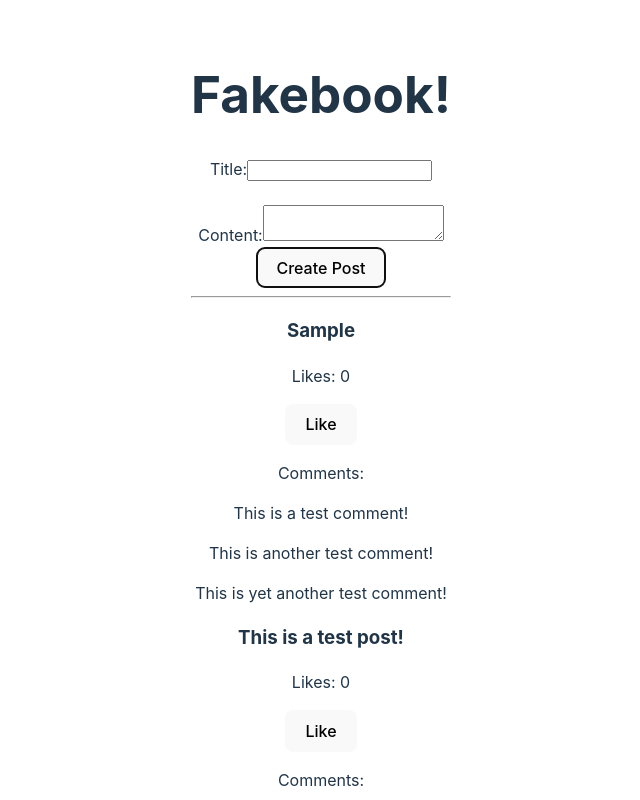
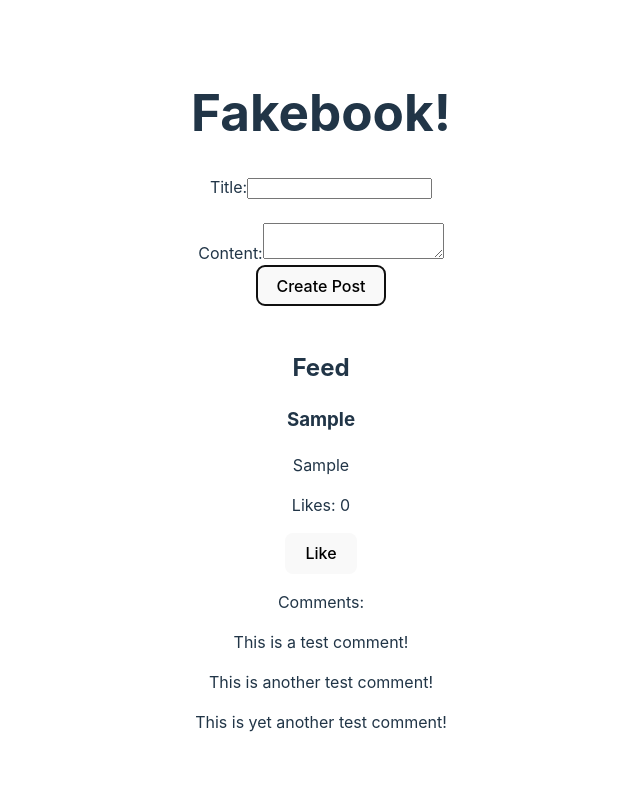
Before and after one commit to HiddenL0tus/Social-Media-App, a React (Vite) app: page / in a window 1280 px wide. Both pictures are taken after typing "Sample", "Sample" into the empty fields and a click on the button "Create Post". Shown: the top 800 px of the page, without its empty margins (319-959 px from the left). Built offline with nearby package versions, Linux system fonts and the light colour scheme.

Commit message:
Added Feed Component and functionality

```diff
--- a/src/App.jsx
+++ b/src/App.jsx
@@ -5,6 +5,7 @@ import './App.css'
 import React from 'react';
 import Post from './components/Post';
 import CreatePostForm from './components/CreatePostForm';
+import Feed from './components/Feed';
 
 
 
@@ -19,22 +20,19 @@ function App() {
 
   return (
 
-    <div>
+    <div className="App">
       <h1>Fakebook!</h1>
 
         {/* CreatePostForm */}
 
         <CreatePostForm onCreatePost={handleCreatePost} />
-      <hr />
-      {posts.map((post, index) => (
-        <Post key={index} title={post.title} content={post.content} />
-      ))
-      }
+
+      <br />
 
         {/* Feed */}
 
-        <Post content="This is a test post!" />
-        <Post content="This is another test post!" />
+        <Feed posts={posts} />
+
 
         {/* Post */}
 
--- /dev/null
+++ b/src/components/Feed.jsx
@@ -0,0 +1,17 @@
+import React from 'react';
+import Post from './Post';
+
+function Feed({ posts }) {
+  return (
+    <div className="feed">
+      <h2>Feed</h2>
+      <div className="posts">
+        {posts.map(post => (
+          <Post key={post.id} post={post} />
+        ))}
+      </div>
+    </div>
+  );
+}
+
+export default Feed;
--- a/src/components/Post.jsx
+++ b/src/components/Post.jsx
@@ -1,7 +1,7 @@
 import Comment from './Comment';
 import React, { useState } from 'react';
 
-function Post(props){
+function Post({post}){
 
     const [likes, setLikes] = useState(0);
 
@@ -10,8 +10,9 @@ function Post(props){
       }
 
     return(
-      <div>
-        <h3>{props.content}</h3>
+      <div className="post">
+        <h3>{post.title}</h3>
+        <p>{post.content}</p>
 
 
         <p>Likes: {likes}</p>
```
